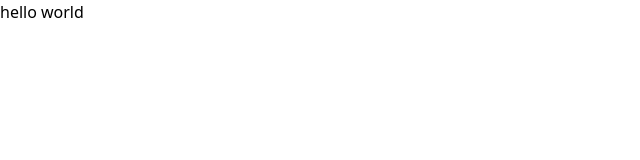
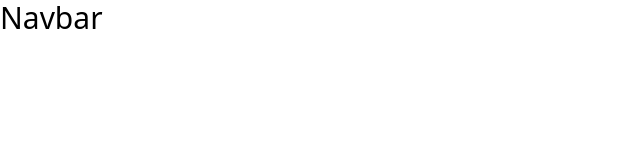
Before and after one commit to JackPangalia/GratifyingGames, a Next.js app in the folder website/: page / in a window 1280 px wide. Shown: the top 160 px of the page, without its empty margins (0-640 px from the left). Built offline with nearby package versions, Linux system fonts and the light colour scheme.

Commit message:
modified: README.md

```diff
--- a/website/pages/index.tsx
+++ b/website/pages/index.tsx
@@ -3,7 +3,7 @@ import Navbar from "../components/Navbar"
 export default function Home() {
   return (
     <>
-      hello world
+      <Navbar />
     </>
   )
 }
```
